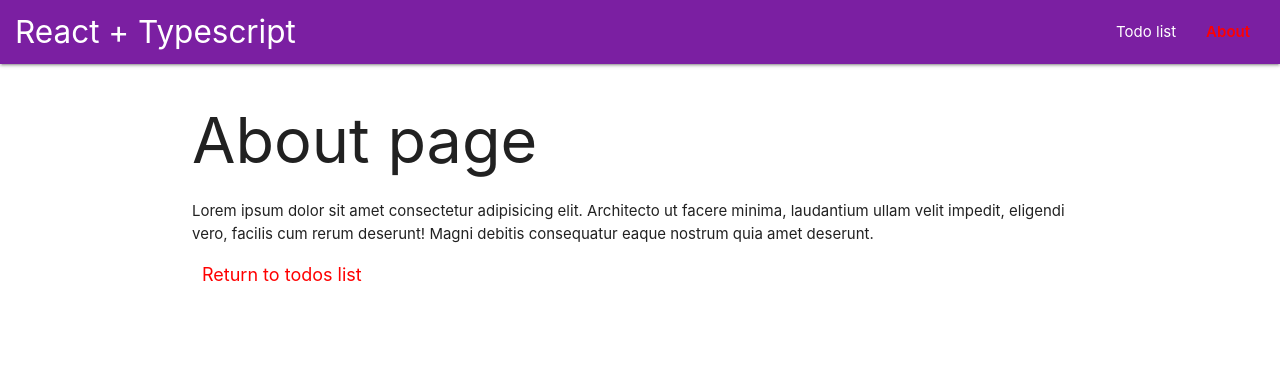
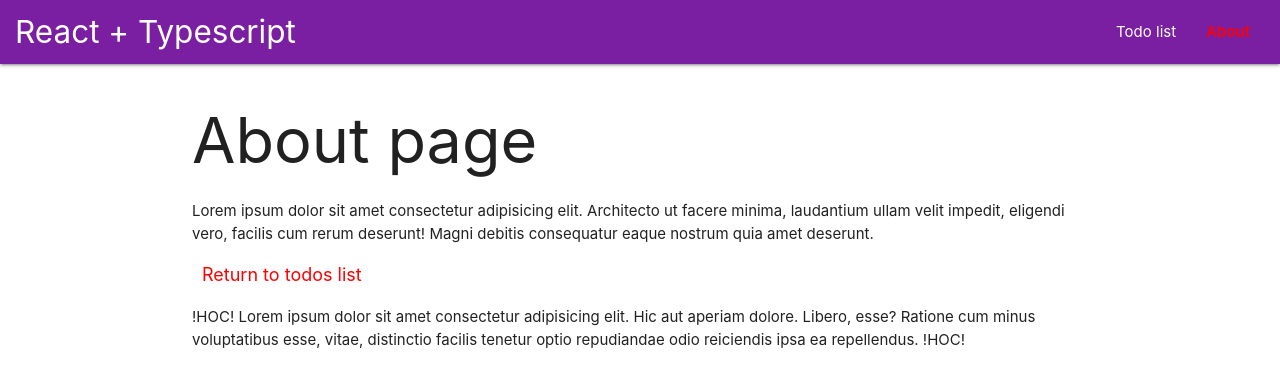
Before and after one commit to SDen4/react_typescript, a React (Create React App) app: page /about in a window 1280 px wide. Shown: the top 386 px of the page. Built offline with nearby package versions, Linux system fonts and the light colour scheme.

Commit message:
hoc template

```diff
--- /dev/null
+++ b/src/components/hoc/HocExample.tsx
@@ -0,0 +1,12 @@
+import React from 'react';
+
+function HocExample(Component: any) {
+  // console.log(Component().props.children.props.children.length);
+  return class HocExample extends React.Component {
+    render() {
+      return <Component {...this.props}></Component>;
+    }
+  };
+}
+
+export default HocExample;
--- /dev/null
+++ b/src/components/hoc/HocExampleText.tsx
@@ -0,0 +1,17 @@
+import React from 'react';
+import HocExample from './HocExample';
+
+const HocExampleText: React.FC = () => {
+  return (
+    <div>
+      <p>
+        !HOC! Lorem ipsum dolor sit amet consectetur adipisicing elit. Hic aut
+        aperiam dolore. Libero, esse? Ratione cum minus voluptatibus esse,
+        vitae, distinctio facilis tenetur optio repudiandae odio reiciendis ipsa
+        ea repellendus. !HOC!
+      </p>
+    </div>
+  );
+};
+
+export default HocExample(HocExampleText);
--- a/src/pages/AboutPage/AboutPage.tsx
+++ b/src/pages/AboutPage/AboutPage.tsx
@@ -1,5 +1,6 @@
 import React from 'react';
 import { useHistory } from 'react-router-dom';
+import HocExampleText from '../../components/hoc/HocExampleText';
 import { Button } from '../../components/ui/Button/Button';
 
 import styles from './AboutPage.module.css';
@@ -26,6 +27,7 @@ export const AboutPage: React.FC = (): React.ReactElement => {
       >
         Return to todos list
       </Button>
+      <HocExampleText />
     </>
   );
 };
```
